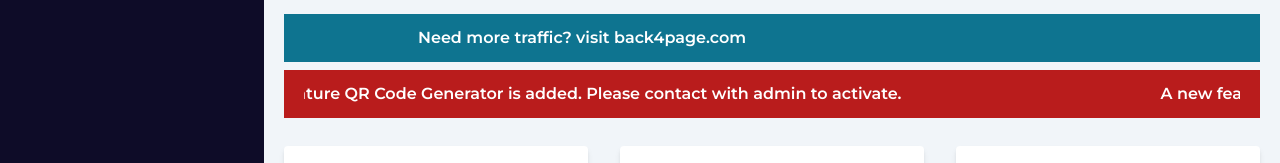
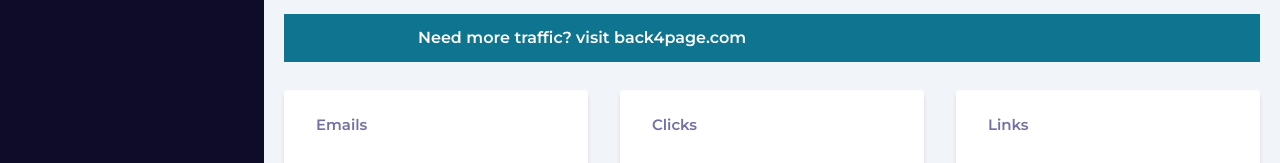
Before and after one commit to ranaha199112/linkstracker, a Next.js app: page / in a window 1280 px wide. Shown: the part 134-297 px from the top of the page. Built offline with nearby package versions, Linux system fonts and the light colour scheme; no server answers.

Commit message:
added ad

```diff
--- a/pages/index.js
+++ b/pages/index.js
@@ -33,7 +33,6 @@ export default function Home() {
       </div>
       <a href="https://www.back4page.com" target="_blank" rel="noreferrer">
         <div className="mt-7 bg-cyan-700 px-5 py-3 text-white font-semibold">
-          {/* <marquee>Need more traffic? visit back4page.com</marquee> */}
           <Marquee gradient={false} speed={150}>
             <span className="mr-20 md:mr-0">
               Need more traffic? visit back4page.com
@@ -42,9 +41,9 @@ export default function Home() {
         </div>
       </a>
 
-      {fetchedData.status !== true && !isLoading && (
+      {session && fetchedData.status !== true && !isLoading && (
         <div className="mt-2 bg-red-700 px-5 py-3 text-white font-semibold">
-          <Marquee gradient={false} speed={150}>
+          <Marquee gradient={false} speed={130}>
             <span className="mr-20 md:mr-0">
               A new feature QR Code Generator is added. Please contact with
               admin to activate.
```
